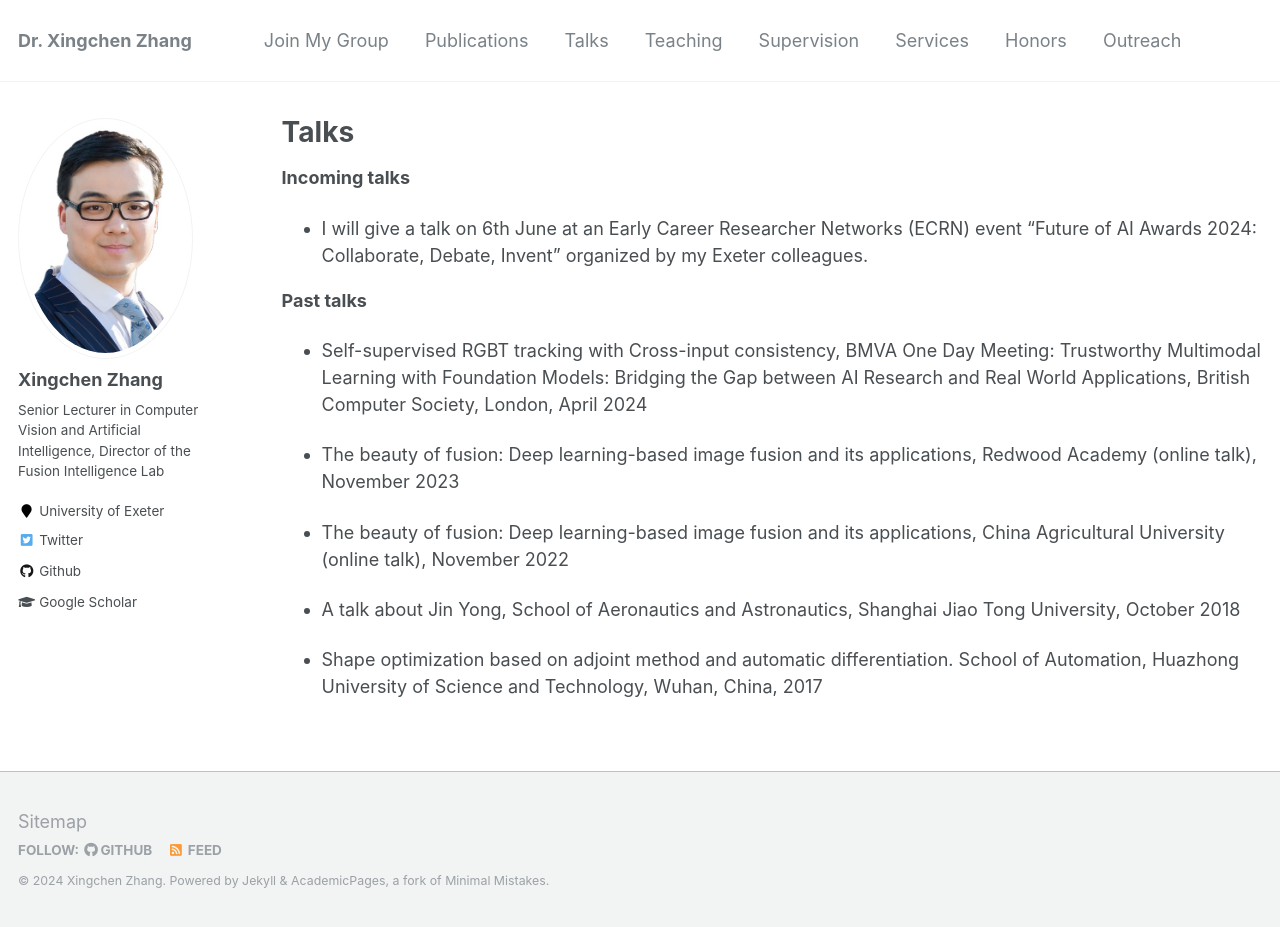
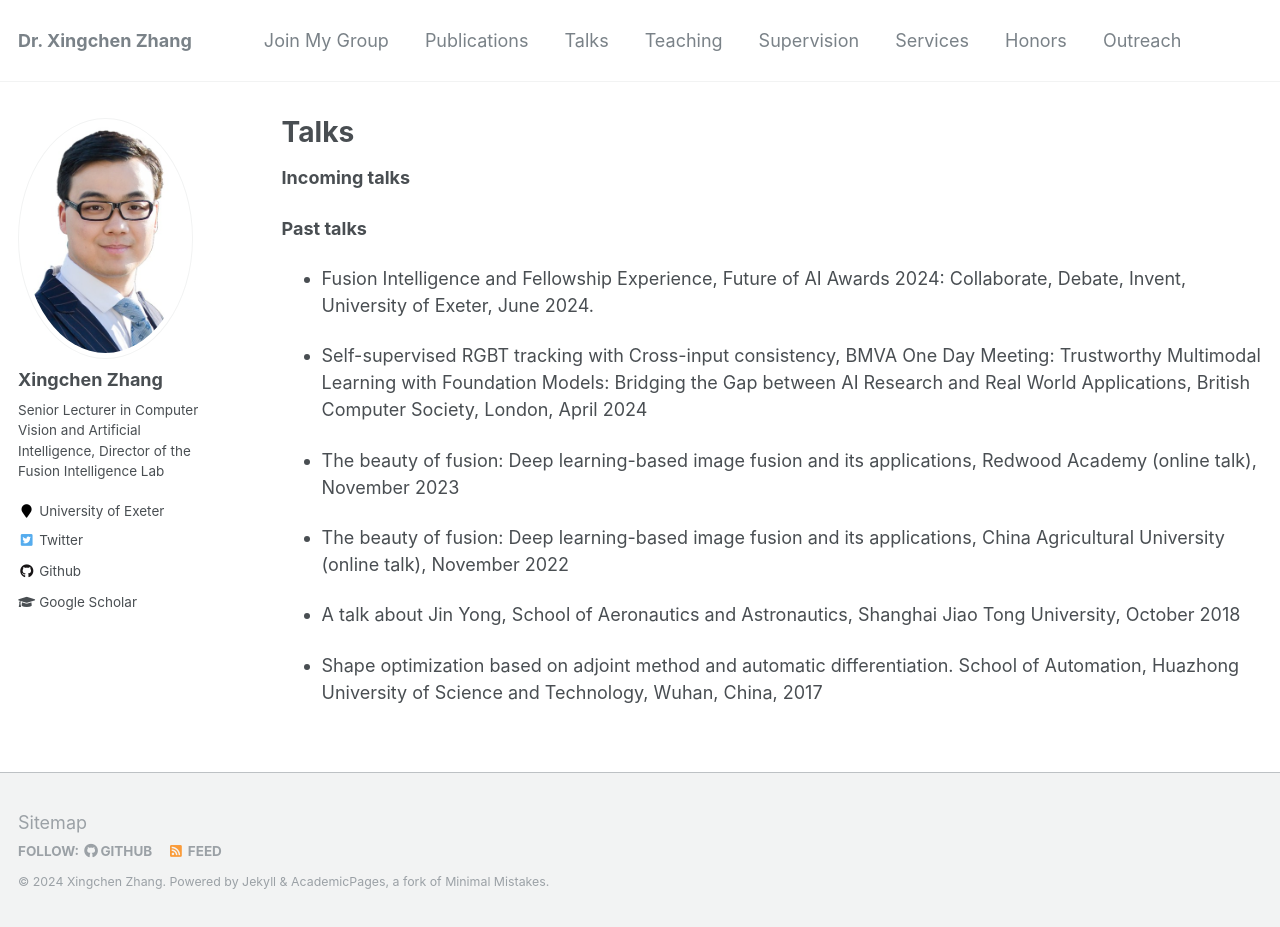
Before and after one commit to xingchenzhang/xingchenzhang.github.io, a Jekyll site: the page built from _pages/talks.md, in a window 1280 px wide and 927 px high. Built offline with Jekyll 4.4.1, drawn with Linux system fonts in a browser that asks for light colours.

Commit message:
update workshop and talk

```diff
--- a/_pages/talks.md
+++ b/_pages/talks.md
@@ -7,9 +7,10 @@ author_profile: true
 
 **Incoming talks**
 
-- I will give a talk on 6th June at an Early Career Researcher Networks (ECRN) event "Future of AI Awards 2024: Collaborate, Debate, Invent" organized by my Exeter colleagues.
 
 **Past talks**
+
+- Fusion Intelligence and Fellowship Experience, Future of AI Awards 2024: Collaborate, Debate, Invent, University of Exeter, June 2024.
 
 - Self-supervised RGBT tracking with Cross-input consistency, BMVA One Day Meeting: Trustworthy Multimodal Learning with Foundation Models: Bridging the Gap between AI Research and Real World Applications, British Computer Society, London, April 2024
 
```
Also changed, not shown: _pages/about.md (+4 -2 lines), _pages/service.md (+4 -0 lines).
